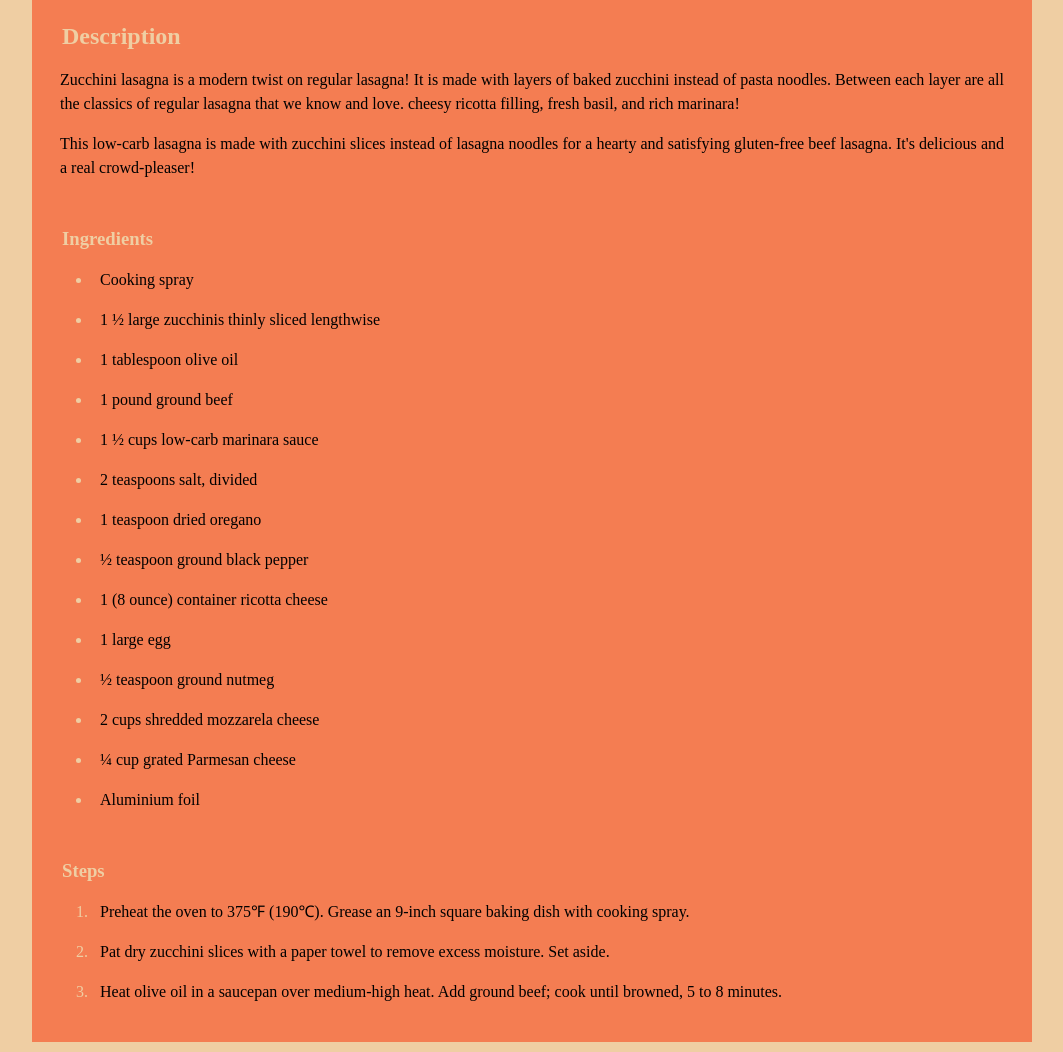
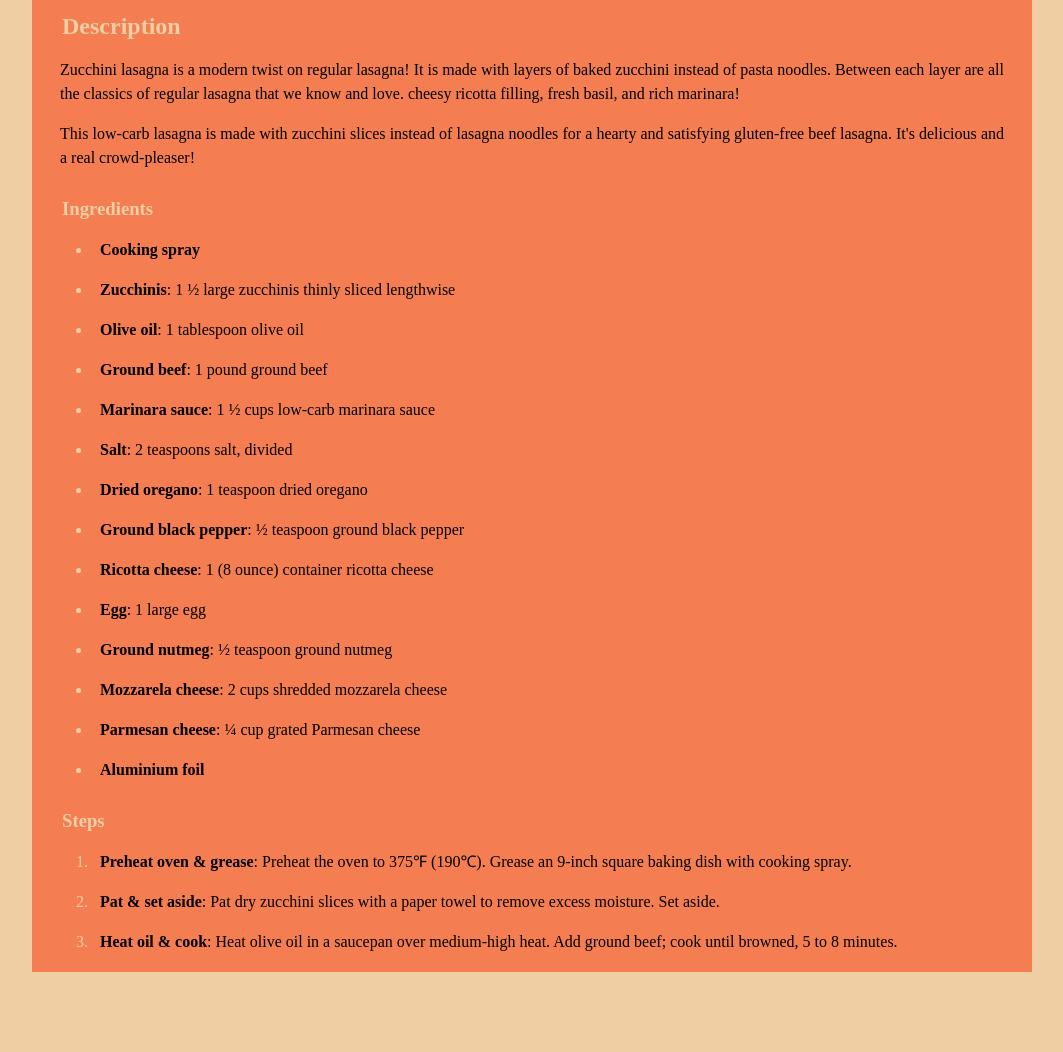
Before and after one commit to ThierryLekinaNga/odin_recipes, a plain HTML site: page recipes/lasagna.html in a window 1280 px wide. Shown: the part 447-1499 px from the top of the page, without its empty margins (108-1171 px from the left). After the commit the page ends 1419 px from the top, so only its background shows below. Drawn offline with Linux system fonts and the light colour scheme.

Commit message:
Modified style.css file and html files
* Set a 10px margin-bottom for images and a negative 10 px margin-bottom for diferrent div and h1 headers.
* Added strong tags to chicken.html and lasagna.html.

```diff
--- a/recipes/lasagna.html
+++ b/recipes/lasagna.html
@@ -21,28 +21,28 @@
         <div class="ingredients">
             <h3 class="headers">Ingredients</h3>
             <ul>
-                <li>Cooking spray</li>
-                <li>1 &frac12; large zucchinis thinly sliced lengthwise</li>
-                <li>1 tablespoon olive oil</li>
-                <li>1 pound ground beef</li>
-                <li>1 &frac12; cups low-carb marinara sauce</li>
-                <li>2 teaspoons salt, divided</li>
-                <li>1 teaspoon dried oregano</li>
-                <li>&frac12; teaspoon ground black pepper</li>
-                <li>1 (8 ounce) container ricotta cheese</li>
-                <li>1 large egg</li>
-                <li>&frac12; teaspoon ground nutmeg</li>
-                <li>2 cups shredded mozzarela cheese</li>
-                <li>&frac14; cup grated Parmesan cheese</li>
-                <li>Aluminium foil</li>
+                <li><strong>Cooking spray</strong></li>
+                <li><strong>Zucchinis</strong>: 1 &frac12; large zucchinis thinly sliced lengthwise</li>
+                <li><strong>Olive oil</strong>: 1 tablespoon olive oil</li>
+                <li><strong>Ground beef</strong>: 1 pound ground beef</li>
+                <li><strong>Marinara sauce</strong>: 1 &frac12; cups low-carb marinara sauce</li>
+                <li><strong>Salt</strong>: 2 teaspoons salt, divided</li>
+                <li><strong>Dried oregano</strong>: 1 teaspoon dried oregano</li>
+                <li><strong>Ground black pepper</strong>: &frac12; teaspoon ground black pepper</li>
+                <li><strong>Ricotta cheese</strong>: 1 (8 ounce) container ricotta cheese</li>
+                <li><strong>Egg</strong>: 1 large egg</li>
+                <li><strong>Ground nutmeg</strong>: &frac12; teaspoon ground nutmeg</li>
+                <li><strong>Mozzarela cheese</strong>: 2 cups shredded mozzarela cheese</li>
+                <li><strong>Parmesan cheese</strong>: &frac14; cup grated Parmesan cheese</li>
+                <li><strong>Aluminium foil</strong></li>
             </ul>
         </div>
         <div class="steps">
         <h3 class="headers">Steps</h3>
             <ol>
-                <li>Preheat the oven to 375&#x2109; (190&#8451;). Grease an 9-inch square baking dish with cooking spray.</li>
-                <li>Pat dry zucchini slices with a paper towel to remove excess moisture. Set aside.</li>
-                <li>Heat olive oil in a saucepan over medium-high heat. Add ground beef; cook until browned, 5 to 8 minutes.</li>
+                <li><strong>Preheat oven & grease</strong>: Preheat the oven to 375&#x2109; (190&#8451;). Grease an 9-inch square baking dish with cooking spray.</li>
+                <li><strong>Pat & set aside</strong>: Pat dry zucchini slices with a paper towel to remove excess moisture. Set aside.</li>
+                <li><strong>Heat oil & cook</strong>: Heat olive oil in a saucepan over medium-high heat. Add ground beef; cook until browned, 5 to 8 minutes.</li>
             </ol>
         </div>
     <div>
--- a/style.css
+++ b/style.css
@@ -54,6 +54,11 @@ img {
     width: 300px;
 }
 
+.recipe a,
+img {
+    margin-bottom: 10px;
+}
+
 .recipe {
     width: 1000px;
 }
@@ -68,9 +73,8 @@ img {
 .description,
 .ingredients,
 .steps,
-.home h1,
-img {
-    margin-bottom: 10px;
+.home h1 {
+    margin-bottom: -10px;
 }
 
 .headers,
```
Also changed, not shown: recipes/chicken.html (+13 -13 lines).
